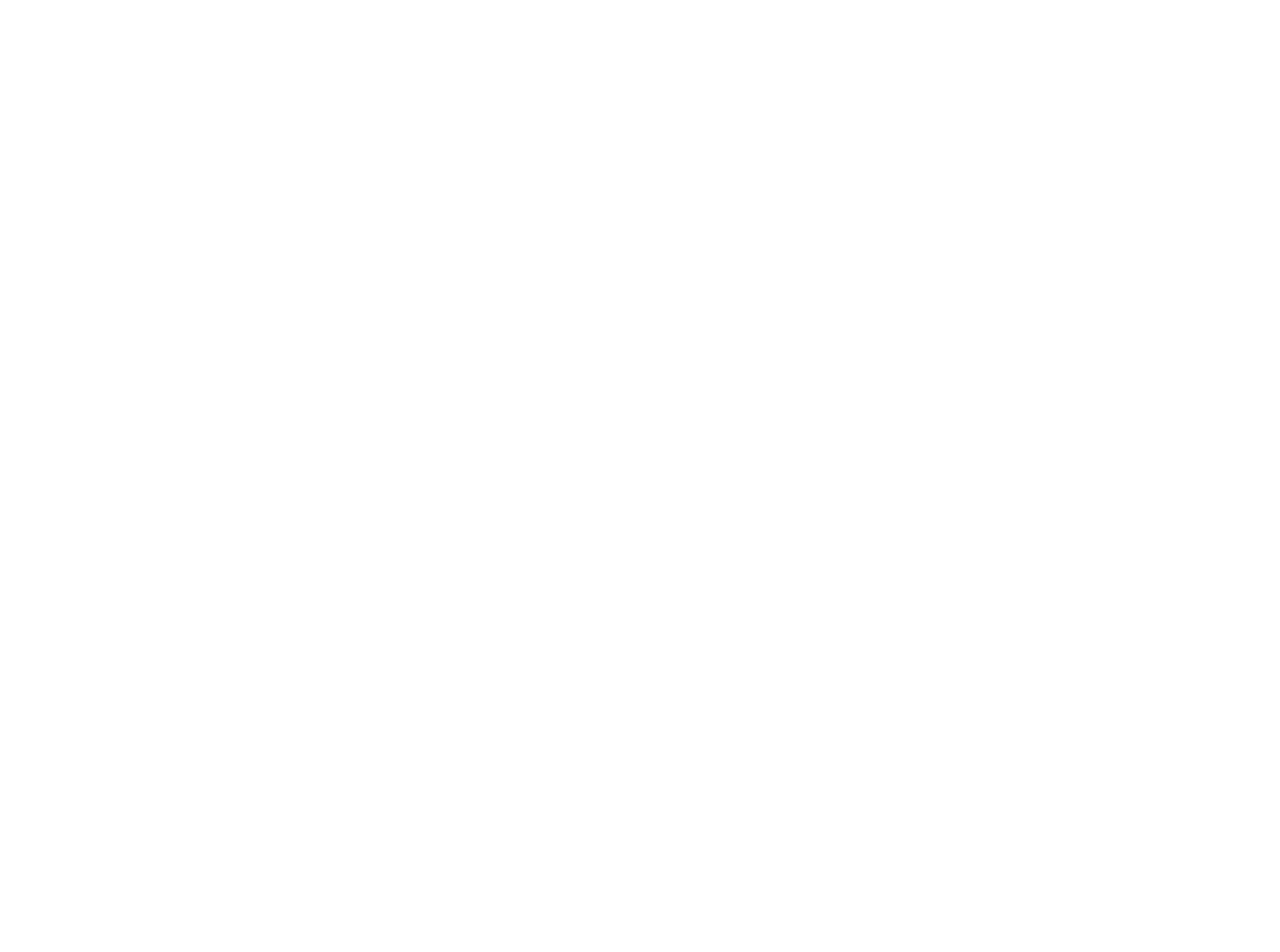
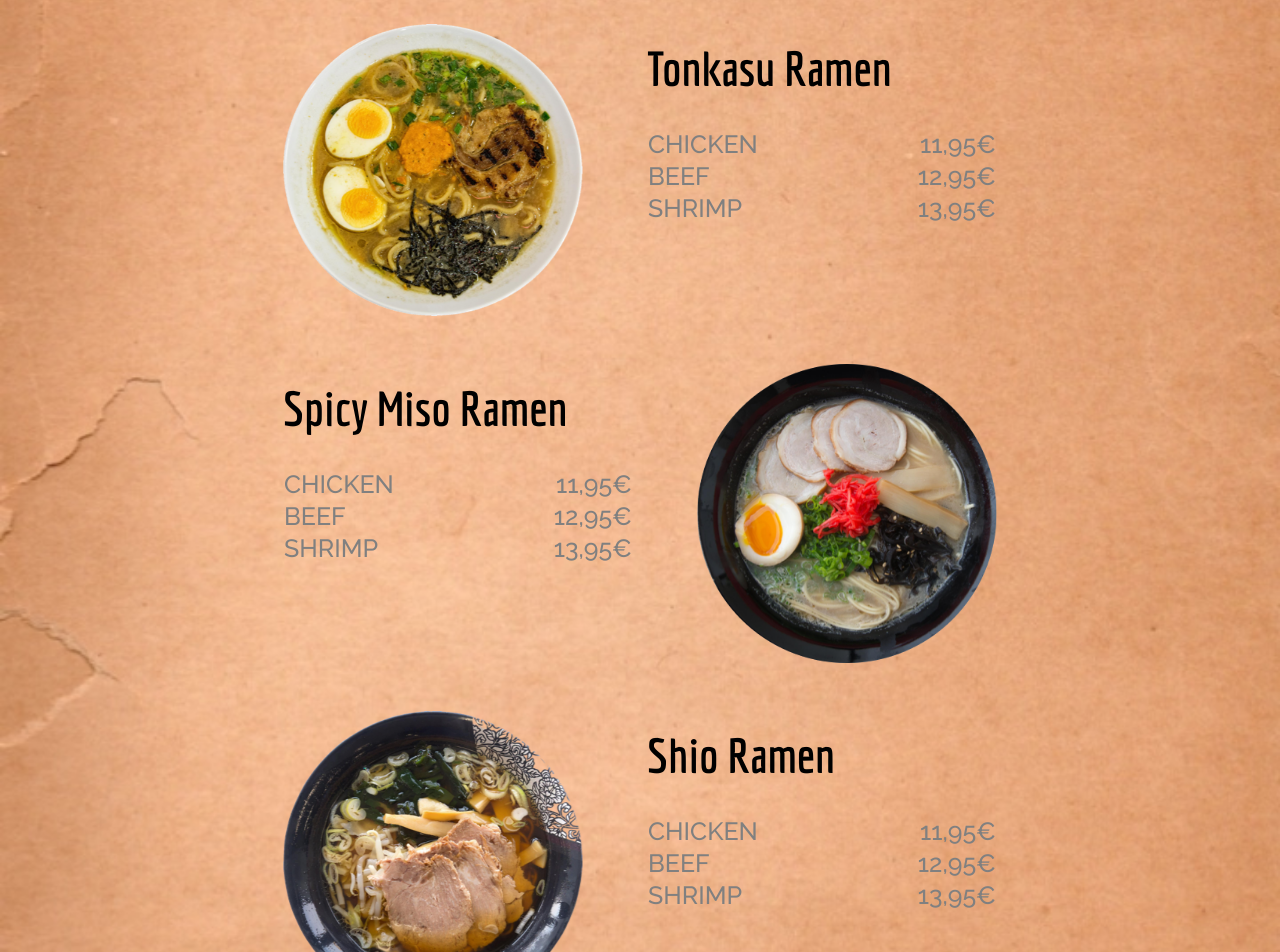
Before and after one commit to M-Nafi/Sakura-Ramen-with-Angular, an Angular app: page / in a window 1280 px wide. Shown: the part 1420-2372 px from the top of the page. Before the commit the page ends 1310 px from the top, so only its background shows below. Built offline with nearby package versions, Linux system fonts and the light colour scheme.

Commit message:
added our menu section with different images and fonts

```diff
--- a/src/app/main-content/our-menu/our-menu.component.html
+++ b/src/app/main-content/our-menu/our-menu.component.html
@@ -1 +1,70 @@
-<p>hier kommt das menu rein</p>
+<section>
+  <h1>OUR MENU</h1>
+
+  <div class="our-menu-main">
+    <div class="ramens">
+      <img src="./../../../assets/img/r1.png" />
+      <table>
+        <thead>
+          <h2>Tonkasu Ramen</h2>
+        </thead>
+        <tbody>
+          <tr>
+            <td>CHICKEN</td>
+            <td>11,95€</td>
+          </tr>
+          <tr>
+            <td>BEEF</td>
+            <td>12,95€</td>
+          </tr>
+          <tr>
+            <td>SHRIMP</td>
+            <td>13,95€</td>
+          </tr>
+        </tbody>
+      </table>
+    </div>
+
+    <div class="ramens1">
+      <img src="./../../../assets/img/r2.png" />
+      <table>
+        <thead><h2>Spicy Miso Ramen</h2></thead>
+        <tbody>
+          <tr>
+            <td>CHICKEN</td>
+            <td>11,95€</td>
+          </tr>
+          <tr>
+            <td>BEEF</td>
+            <td>12,95€</td>
+          </tr>
+          <tr>
+            <td>SHRIMP</td>
+            <td>13,95€</td>
+          </tr>
+        </tbody>
+      </table>
+    </div>
+
+    <div class="ramens">
+      <img src="./../../../assets/img/r3.png" />
+      <table>
+        <thead><h2>Shio Ramen</h2></thead>
+        <tbody>
+          <tr>
+            <td>CHICKEN</td>
+            <td>11,95€</td>
+          </tr>
+          <tr>
+            <td>BEEF</td>
+            <td>12,95€</td>
+          </tr>
+          <tr>
+            <td>SHRIMP</td>
+            <td>13,95€</td>
+          </tr>
+        </tbody>
+      </table>
+    </div>
+  </div>
+</section>
--- a/src/app/main-content/our-menu/our-menu.component.scss
+++ b/src/app/main-content/our-menu/our-menu.component.scss
@@ -0,0 +1,57 @@
+section {
+  background-image: url("./../../../assets/img/background.jpg");
+  background-size: cover;
+  background-repeat: no-repeat;
+  background-position: 50% 50%;
+  display: flex;
+  flex-direction: column;
+  align-items: center;
+  h1 {
+    font-size: 64px;
+    color: rgb(159, 9, 8);
+    font-family: "Economica";
+    font-weight: 700;
+    padding-top: 64px;
+    padding-bottom: 32px;
+  }
+  img {
+    width: 300px;
+  }
+}
+
+.our-menu-main {
+  display: flex;
+  flex-direction: column;
+  width: 100%;
+  gap: 48px;
+  padding-bottom: 64px;
+  .ramens1 {
+    flex-direction: row-reverse;
+  }
+  div {
+    display: flex;
+    justify-content: center;
+    gap: 64px;
+  }
+  table {
+    display: flex;
+    flex-direction: column;
+    width: 350px;
+  }
+  thead {
+    font-family: "Economica";
+    font-size: 32px;
+    padding-top: 16px;
+    padding-bottom: 32px;
+  }
+  td {
+    font-family: "Raleway";
+    color: gray;
+    font-size: 25px;
+    font-weight: 500;
+  }
+  tr {
+    display: flex;
+    justify-content: space-between;
+  }
+}
```
